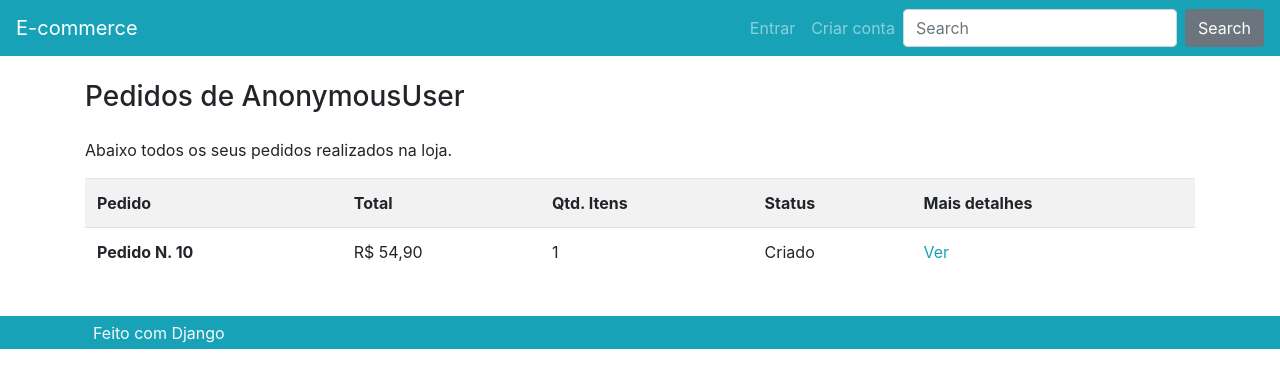
After one commit to httpablo/projeto-ecomerce, a Django app: template pedido/templates/pedido/lista.html in a window 1280 px wide. The commit adds this page. Shown: the top 388 px of the page. Run offline with Django 5.2, Linux system fonts and the light colour scheme; the template is opened without the code that fills it, so the values that code supplies are empty; some libraries are stand-ins or nearby versions.

Commit message:
Lista e detalhes do produto

```diff
--- a/loja/urls.py
+++ b/loja/urls.py
@@ -9,9 +9,3 @@ urlpatterns = [
     path('pedido/', include('pedido.urls')),
     path('admin/', admin.site.urls),
 ] + static(settings.MEDIA_URL, document_root=settings.MEDIA_ROOT)
-
-if settings.DEBUG:
-    import debug_toolbar
-    urlpatterns = [
-        path('__debug__/', include(debug_toolbar.urls)),
-    ] + urlpatterns
--- /dev/null
+++ b/pedido/templates/pedido/lista.html
@@ -0,0 +1,54 @@
+{% extends "base.html" %}
+{% load omfilters %}
+
+{% block conteudo %}
+<div class="row">
+  <div class="col">
+      <h3 class="mb-4">Pedidos de {{ user }}</h3>
+      <p>Abaixo todos os seus pedidos realizados na loja.</p>
+
+      <div class="table-responsive">
+          <table class="table table-striped">
+              <tr>
+                  <th scope="col">Pedido</th>
+                  <th scope="col">Total</th>
+                  <th scope="col">Qtd. Itens</th>
+                  <th scope="col">Status</th>
+                  <th scope="col">Mais detalhes</th>
+              </tr>
+
+              {% for pedido in pedidos %}
+              <tr>
+                  <th scope="row">{{ pedido }}</td>
+                  <td>{{ pedido.total|formata_preco }}</td>
+                  <td>{{ pedido.qtd_total }}</td>
+                  <td>{{ pedido.get_status_display }}</td>
+                  <td>
+                      <a href="{% url "pedido:detalhe" pedido.id %}">
+                          Ver <i class="fas fa-search-plus ml-2"></i>
+                      </a>
+                  </td>
+              </tr>
+              {% endfor %}
+
+              <tr>
+                  <th scope="row">Pedido N. 10</td>
+                  <td>R$ 54,90</td>
+                  <td>1</td>
+                  <td>Criado</td>
+                  <td>
+                      <a href="/pedido/detalhe/10">
+                          Ver <i class="fas fa-search-plus ml-2"></i>
+                      </a>
+                  </td>
+              </tr>
+
+
+          </table>
+      </div>
+  </div>
+</div>
+
+{% include "parciais/_pagination.html" %}
+
+{% endblock conteudo %}
--- a/pedido/urls.py
+++ b/pedido/urls.py
@@ -7,5 +7,5 @@ urlpatterns = [
     path('pagar/<int:pk>', views.Pagar.as_view(), name='pagar'),
     path('salvarpedido/', views.SalvarPedido.as_view(), name='salvarpedido'),
     path('lista/', views.Lista.as_view(), name='lista'),
-    path('detalhe/', views.Detalhe.as_view(), name='detalhe'),
+    path('detalhe/<pk>', views.Detalhe.as_view(), name='detalhe'),
 ]
--- a/produto/views.py
+++ b/produto/views.py
@@ -16,6 +16,7 @@ class ListaProdutos(ListView):
     template_name = 'produto/lista.html'
     context_object_name = 'produtos'
     paginate_by = 10
+    ordering = ['-id']
 
 
 class DetalheProduto(DetailView):
--- a/templates/parciais/_nav.html
+++ b/templates/parciais/_nav.html
@@ -16,7 +16,8 @@
                     Conta
                 </a>
                 <div class="dropdown-menu" aria-labelledby="navbarDropdown">
-                    <a class="dropdown-item" href="{% url 'perfil:criar' %}">Atualizar</a>
+                    <a class="dropdown-item" href="{% url 'pedido:lista' %}">Meus pedidos</a>
+                    <a class="dropdown-item" href="{% url 'perfil:criar' %}">Atualizar meus dados</a>
                     <a class="dropdown-item" href="{% url 'perfil:logout' %}">Sair</a>
                 </div>
             </li>
--- a/templates/parciais/_pagination.html
+++ b/templates/parciais/_pagination.html
@@ -1,4 +1,7 @@
 {% if is_paginated %}
+
+<div class='col mt-3 mb-3'>
+    <div class='row'>
         <div class="pagination">
             <ul class="pagination">
                 {% if page_obj.has_previous %}
@@ -34,4 +37,6 @@
                 {% endif %}
             </ul>
         </div>
+    </div>
+</div>
 {% endif %}
```
Also changed, not shown: pedido/templates/pedido/detalhe.html (+10 -0 lines), pedido/templates/pedido/pagar.html (+6 -61 lines), pedido/views.py (+18 -13 lines), templates/parciais/_pedido.html (added, +56 -0 lines). Lines whose indentation alone changed are shown as unchanged.
